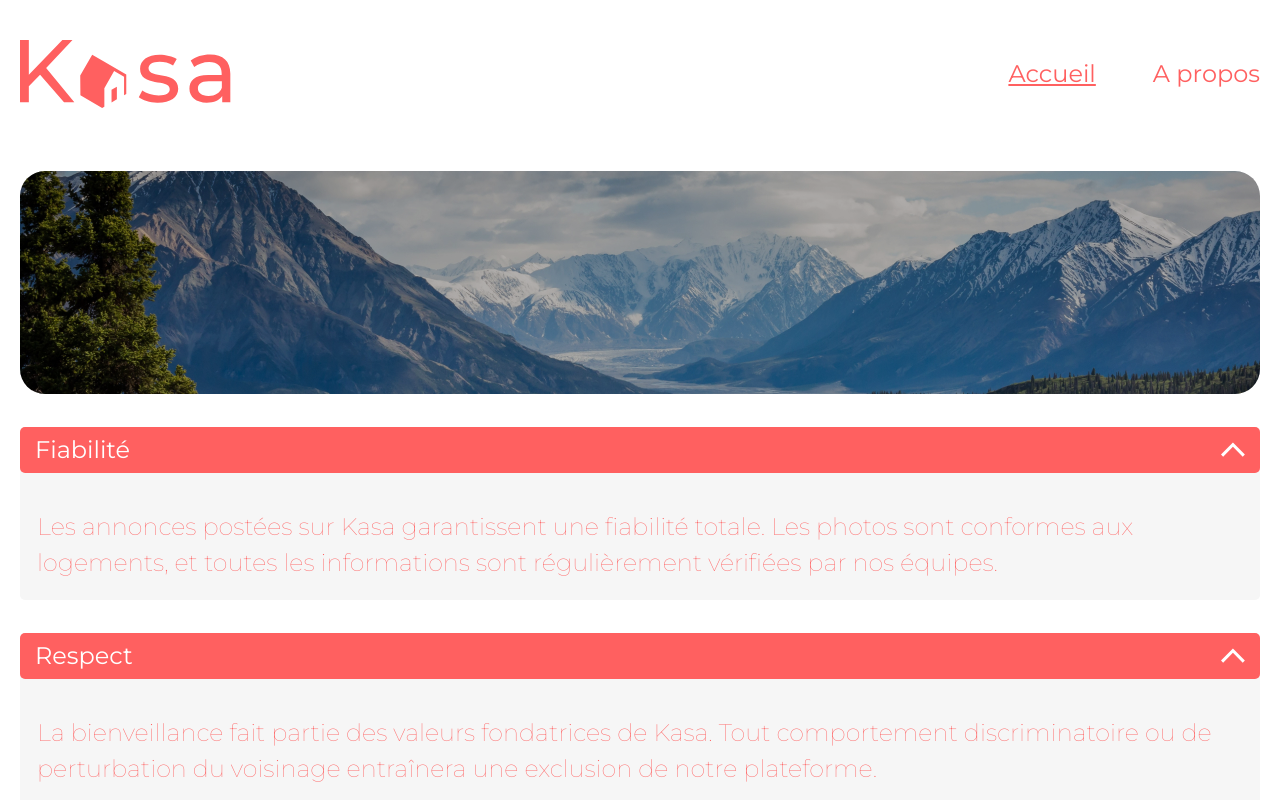
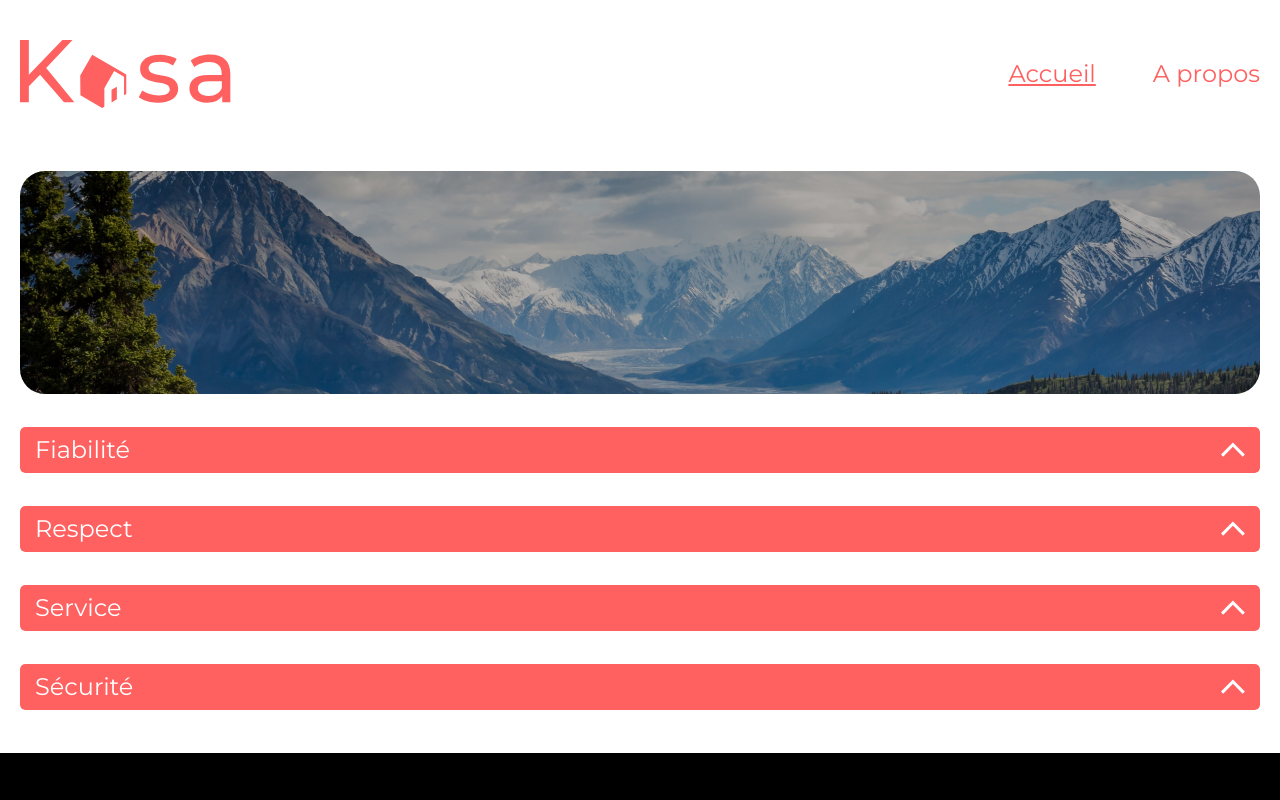
Before and after one commit to laticauda-64/openClassRooms_11_24012022, a React (Create React App) app: page /about in a window 1280 px wide. Shown: the top 800 px of the page. Built offline with nearby package versions, Linux system fonts and the light colour scheme.

Commit message:
Smoothier dropDowns opening/closing

```diff
--- a/src/App.css
+++ b/src/App.css
@@ -0,0 +1,4 @@
+.App {
+	/* Stick footer always on bottom */
+	min-height: calc(100% - 209px);
+}
--- a/src/components/Ui/DropDown.css
+++ b/src/components/Ui/DropDown.css
@@ -3,6 +3,10 @@
 	margin-top: 33px;
 	font-size: 24px;
 	border-radius: 5px;
+	overflow: hidden;
+	max-height: 15rem;
+	transition: max-height 0.3s ease-out;
+	cursor: pointer;
 }
 
 .dropdown__title h3 {
@@ -13,6 +17,7 @@
 
 .dropdown__title img {
 	margin-left: auto;
+	transition: transform 0.3s ease-out;
 }
 
 .dropdown__title {
@@ -20,6 +25,7 @@
 	padding: 5px 15px;
 	border-radius: 5px;
 	display: flex;
+	max-height: 46px;
 }
 
 .dropdown__content {
@@ -27,3 +33,9 @@
 	padding: 36px 27px 19px 17px;
 	color: var(--primary-color);
 }
+.drop_closed {
+	max-height: 46px;
+}
+.arr_down {
+	transform: rotate(180deg);
+}
--- a/src/components/Ui/DropDown.js
+++ b/src/components/Ui/DropDown.js
@@ -6,10 +6,14 @@ export const DropDown = ({ title, content, type = 'large' }) => {
 	const [isOpen, setIsOpen] = useState(false);
 
 	return (
-		<article className={'dropdown ' + (type === 'large' ? 'large' : 'min')}>
+		<article
+			className={'dropdown ' + (type === 'large' ? 'large' : 'min') + (isOpen ? '' : ' drop_closed')}
+			onClick={() => {
+				setIsOpen(!isOpen);
+			}}>
 			<div className="dropdown__title">
 				<h3>{title}</h3>
-				<img src={arrowUp} alt="Open/Close dropdown" />
+				<img src={arrowUp} alt="Open/Close dropdown" className={isOpen ? 'arr_down' : ''} />
 			</div>
 			<p className="dropdown__content">{content}</p>
 		</article>
--- a/src/index.css
+++ b/src/index.css
@@ -16,6 +16,7 @@ body {
 
 #root {
 	width: 100%;
+	height: 100%;
 }
 
 .App {
```
Also changed, not shown: src/utils/useFetchData.js (added, +7 -0 lines), .eslintrc.json.
